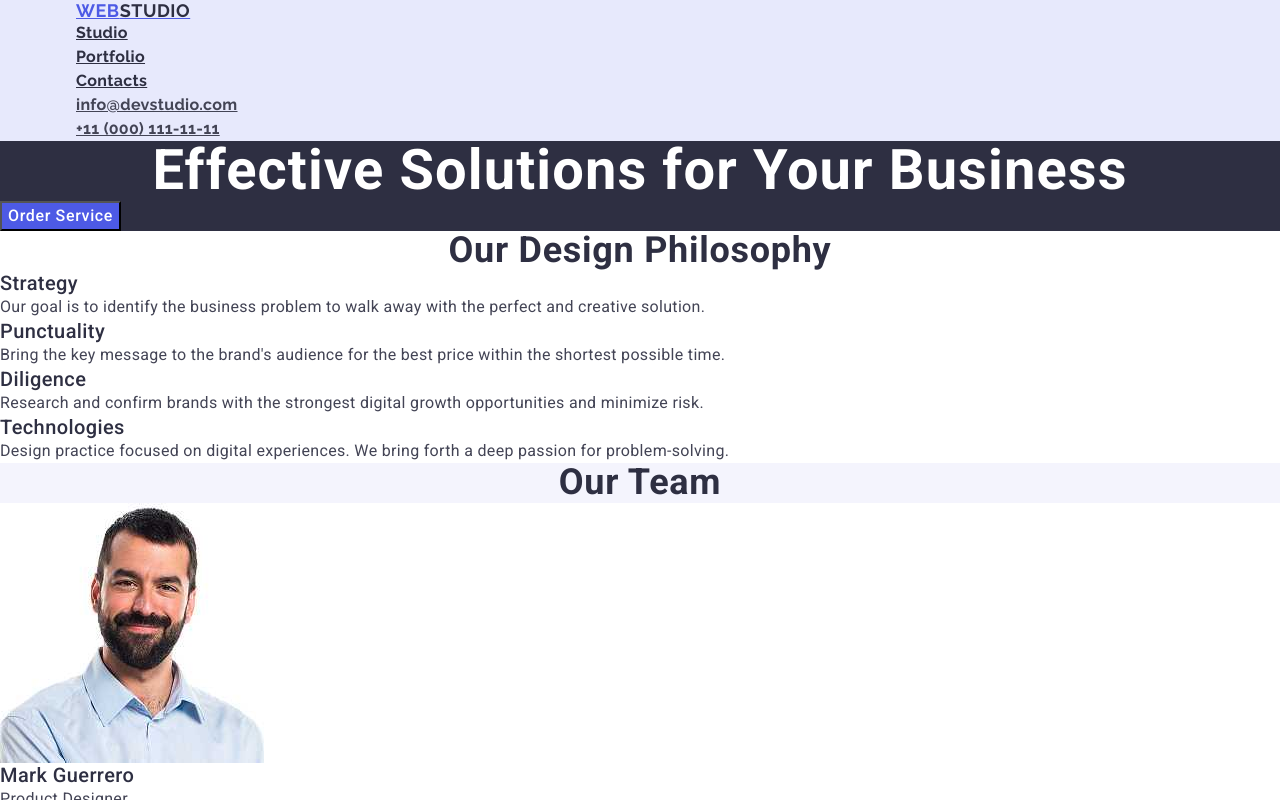
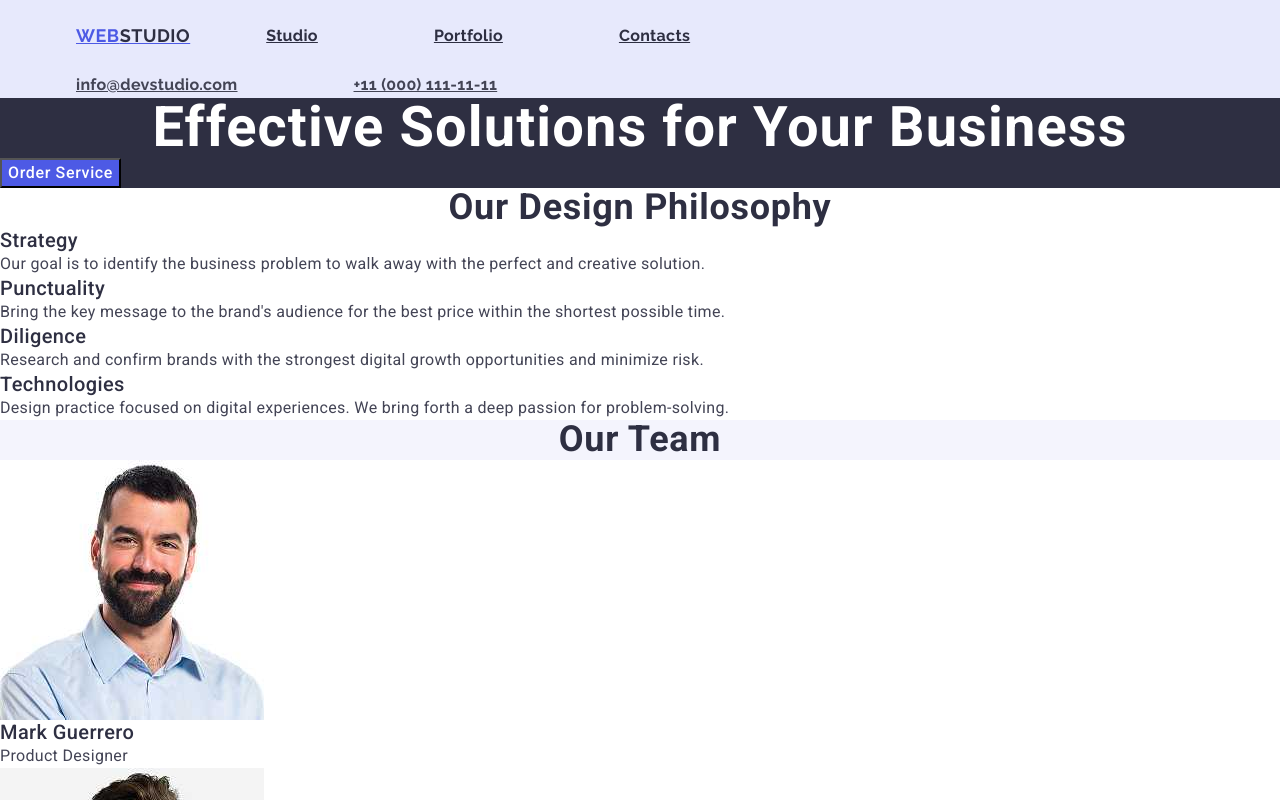
Before and after one commit to ozgurkrkmz/goit-markup-hw-03, a plain HTML site: page index.html in a window 1280 px wide. Shown: the top 800 px of the page. Drawn offline with nearby package versions, Linux system fonts and the light colour scheme.

Commit message:
added index

```diff
--- a/css/styles.css
+++ b/css/styles.css
@@ -53,12 +53,13 @@ body {
   a {
     font-size:12px;
     text-decoration: underline;
+    margin-right: 76px;
   }
   ol, ul  {
     list-style-type: none;
   }
   .section{
-    padding: 120px 0;
+    padding: 188px 0;
     width: 100%;
   }
   .container{
@@ -71,10 +72,23 @@ body {
   }
   .header {
     border-bottom: 1px solid #e7e9fc;
+    display: flex;
+    align-items: center;
   }
   .header-container{
     display: flex;
     padding: 0 15px;
+  }
+  .menu{
+    display: flex;
+    gap: 40px;
+  }
+  .menu-list-item{
+    padding: 24px 0;
+  }
+  .contact{
+    display: flex;
+    gap: 40px;
   }
 
   footer {
--- a/index.html
+++ b/index.html
@@ -24,19 +24,19 @@
         <title class="title">WebStudio</title>
     </head>
     <body>
-        <header id="main-header">
+        <header class="main-header">
             <div class="container header-container">
-            <nav id="header">
+            <nav class="header">
                 <a href="./index.html" class="header-logo">Web<span class="header-logo-second">Studio</span></a>
 
-                <ul>
-                    <li>
+                <ul class="menu">
+                    <li class="menu-list-item">
                         <a class="header-menu" href="./index.html">Studio</a>
                     </li>
-                    <li>
+                    <li class="menu-list-item">
                         <a class="header-menu" href="">Portfolio</a>
                     </li>
-                    <li>
+                    <li class="menu-list-item">
                         <a class="header-menu" href="">Contacts</a>
                     </li>
                 </ul>
@@ -44,7 +44,7 @@
             </nav>
 
             <address class="contact-info">
-                <ul>
+                <ul class="contact">
                     <li>
                         <a href="mailto:info@devstudio.com" class="contact-list" target="_blank">info@devstudio.com</a>
                     </li>
@@ -201,15 +201,17 @@
     </main>
 
         <footer class="footer">
-            <a href="./index.html" class="footer-logo">
-                Web<span class="footer-logo-second">Studio</span>
-            </a>
+            <div class="container">
+                <a href="./index.html" class="footer-logo">
+                    Web<span class="footer-logo-second">Studio</span>
+                </a>
 
-            <p class="footer-text">Increase the flow of customers and
-               sales for your business with digital
-               marketing & growth solutions.</p>
+                <p class="footer-text">Increase the flow of customers and
+                    sales for your business with digital
+                    marketing & growth solutions.
+                </p>
 
-
+            </div>
         </footer>
     </body>
 </html>
```
